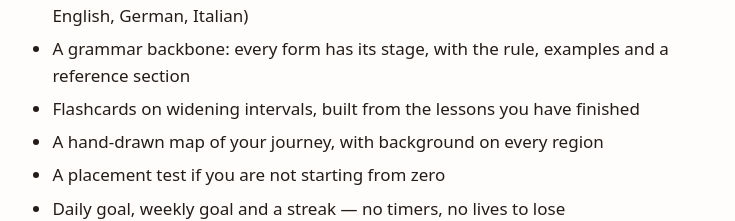
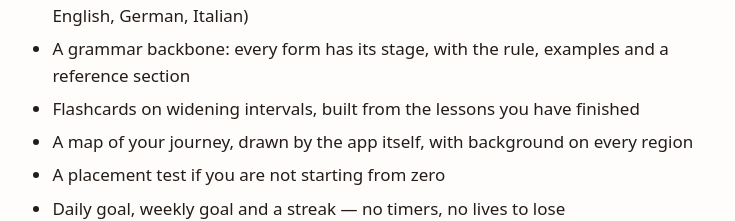
Before and after one commit to finnAppDev/finnappdev.github.io, a plain HTML site: page index.html in a window 1280 px wide. Shown: the part 2107-2328 px from the top of the page, without its empty margins (272-1007 px from the left). Drawn offline with Linux system fonts and the light colour scheme.

Commit message:
Karte nicht von Hand gezeichnet

```diff
--- a/index.html
+++ b/index.html
@@ -115,7 +115,7 @@ address { font-style: normal; margin: 0 0 14px; }
 <li>Pronunciation exercises: Camí listens and shows how closely you match (Catalan, English, German, Italian)</li>
 <li>A grammar backbone: every form has its stage, with the rule, examples and a reference section</li>
 <li>Flashcards on widening intervals, built from the lessons you have finished</li>
-<li>A hand-drawn map of your journey, with background on every region</li>
+<li>A map of your journey, drawn by the app itself, with background on every region</li>
 <li>A placement test if you are not starting from zero</li>
 <li>Daily goal, weekly goal and a streak — no timers, no lives to lose</li>
 <li>An optional leaderboard with a nickname, no account</li>
```
Also changed, not shown: es/index.html (+1 -1 lines).
